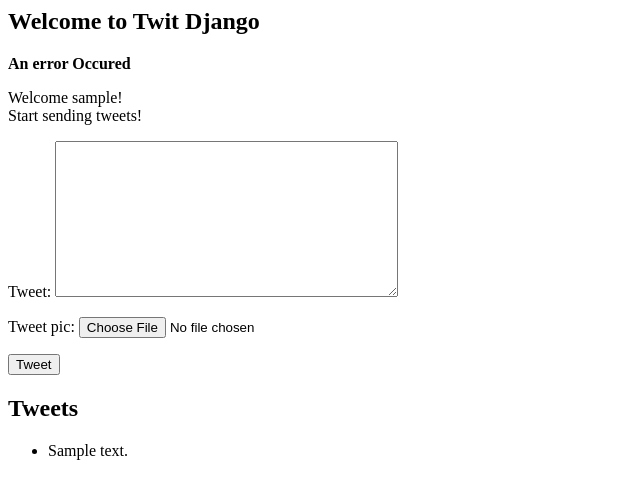
After one commit to HaroldAsiimwe/twit-django, a Django app: page /users/1/tweet/ in a window 1280 px wide. The commit adds this page. Shown: the top 499 px of the page, without its empty margins (0-640 px from the left). Run offline with Django 3.2, Linux system fonts and the light colour scheme; tables that the repository leaves empty hold one stand-in row (values such as "Sample post").

Commit message:
Tweet Action

```diff
--- a/templates/users/index.html
+++ b/templates/users/index.html
@@ -1,15 +1,15 @@
 <head>
-    <title>Search</title>
+    <title>Login</title>
 </head>
 
 {% if error_message %}<p><strong>{{error_message}}</strong></p>{% endif %}
 
-    <form action="{% url 'users:attempted_login' %}" method="post">
+    <form action="{% url 'users:login' %}" method="post">
 
     	{% csrf_token %}
         <input type="text" name="username">
         <label for="signup-user-name" class="placeholder">User name</label>
-        <input type="text" name="password">
+        <input type="password" name="password">
         <label for="signup-user-name" class="placeholder">Password</label>
         <input type="submit" value="Sign In">
     </form>
--- /dev/null
+++ b/templates/users/main.html
@@ -0,0 +1,37 @@
+<head>
+    <title>{{user.username }} | Tweet-Django </title>
+</head>
+
+
+<h2>Welcome to Twit Django</h2>
+
+
+{% block content %}
+{% if error_message %}<p><strong>{{error_message}}</strong></p>{% endif %}
+
+{% if user.username %}
+<p>Welcome {{user.username }}!<br />
+   Start sending tweets!
+</p>
+	<form action="{% url 'users:tweet' user.id %}", method="post">
+		{% csrf_token %}
+		{{ form.as_p }}
+	<input type="submit" value="Tweet" />
+
+	</form>
+
+{% else %}
+<p>Welcome anonymous User! <br />
+   you need to <a href="{% url 'users:login' %}">login</a>
+   before you can send your tweets.
+</p>
+{% endif %}
+<h2>Tweets</h2>
+{% for tweet in user.tweet_set.all %}
+	<ul>
+		<li>{{ tweet.tweet_text }}</li>
+	</ul>
+
+{% endfor %}
+
+{% endblock %}
--- a/templates/users/signup.html
+++ b/templates/users/signup.html
@@ -1,5 +1,5 @@
 <h2>Sign Up Here</h2>
-<p />
+<p >
 
 <form action="{% url 'users:signup' %}" class="signup" method="post">
     	{% csrf_token %}
--- a/twit_django/urls.py
+++ b/twit_django/urls.py
@@ -12,5 +12,5 @@ urlpatterns = patterns('',
 
     # Uncomment the next line to enable the admin:
      url(r'^admin/', include(admin.site.urls)),
-     url(r'^login/', include('users.urls', namespace='users')),
+     url(r'^users/', include('users.urls', namespace='users')),
 )
--- a/users/forms.py
+++ b/users/forms.py
@@ -41,3 +41,7 @@ class SignupForm(forms.Form):
         super(SignupForm, self).validate(value)
         for email in value:
             validate_email(email)
+
+class TweetForm(forms.Form):
+    tweet = forms.CharField(widget=forms.Textarea())
+    tweet_pic = forms.CharField(widget=forms.ClearableFileInput())
--- a/users/models.py
+++ b/users/models.py
@@ -16,7 +16,7 @@ class Tweet(models.Model):
     account = models.ForeignKey(Account)
     tweet_text = models.CharField(max_length=140, blank=True)
     tweet_pic = models.ImageField(upload_to='/home/real/', blank=True)
-    time_sent = models.DateField('date tweet was sent', blank=True)
+    time_sent = models.DateField('date tweet was sent', auto_now_add=True, blank=True)
 
     def __unicode__(self):
         return self.tweet_text[:10]
--- a/users/urls.py
+++ b/users/urls.py
@@ -2,7 +2,9 @@ from django.conf.urls import patterns, include, url
 from users import views
 urlpatterns = patterns('',
             url(r'^$', views.index, name='index'),
-            url(r'^attempted_login$', views.attempted_login, name='attempted_login'),
+            url(r'^login$', views.login, name='login'),
             url(r'^signup$', views.signup, name='signup'),
-            url(r'^\w+/success$', views.success, name='success')
+            url(r'^\w+/success$', views.success, name='success'),
+            url(r'^(?P<user_id>\d+)/tweet/', views.tweet, name='tweet'),
+             url(r'^(?P<pk>\d+)/tweets/$', views.tweets, name='tweets'),
 )
--- a/users/views.py
+++ b/users/views.py
@@ -1,12 +1,13 @@
 # Create your views here.
-from django.shortcuts import render, render_to_response
+from .forms import SignupForm, TweetForm
+from .models import Account
+from django.core.urlresolvers import reverse
 from django.http import HttpResponse, HttpResponseRedirect
-from django.core.urlresolvers import reverse
+from django.shortcuts import render, render_to_response, get_object_or_404
 from django.template import RequestContext, loader
 from django.views import generic
-from .forms import SignupForm
 
-from .models import Account
+
 
 
 def index(request):
@@ -43,14 +44,37 @@ def success(request):
     return HttpResponse("Thank you for %s" % output)
 
 
-def attempted_login(request):
+def login(request):
     if request.method == 'POST':
+
         try:
             user = Account.objects.get(username=request.POST['username'],
                 password=request.POST['password'])
         except (KeyError, Account.DoesNotExist):
-            return render(request,
-                'users/index.html',
-                {'error_message':'Invalid Password/Username combination'})
-        else:
-            return HttpResponseRedirect('loggedin/success')
+            return render(request,'users/index.html',
+                {
+                'error_message':'Invalid Password/Username combination'
+                })
+
+        return render(request, 'users/main.html', {'user':user, 'form': TweetForm() })
+
+def tweet(request, user_id):
+    t = get_object_or_404(Account, pk=user_id)
+    form = TweetForm(request.POST)
+    if form.is_valid():
+        selected_tweet = t.tweet_set.create(tweet_text=form.data['tweet'],
+        tweet_pic=form.data['tweet_pic'])
+        selected_tweet.save()
+        # Always return an HttpResponseRedirect after successfully dealing
+        # with POST data. This prevents data from being posted twice if a
+        # user hits the Back button.
+        return HttpResponseRedirect(reverse('users:tweets', args=(t.id,)))
+
+    else:
+        form = TweetForm()
+        variables = {'form': form, 'user': t, 'error_message': 'An error Occured'}
+        return render(request, 'users/main.html', variables )
+
+def tweets(request, pk):
+    user = get_object_or_404(Account, pk=pk)
+    return render(request, 'users/main.html', {'user': user} )
```
Also changed, not shown: 7 other files.
